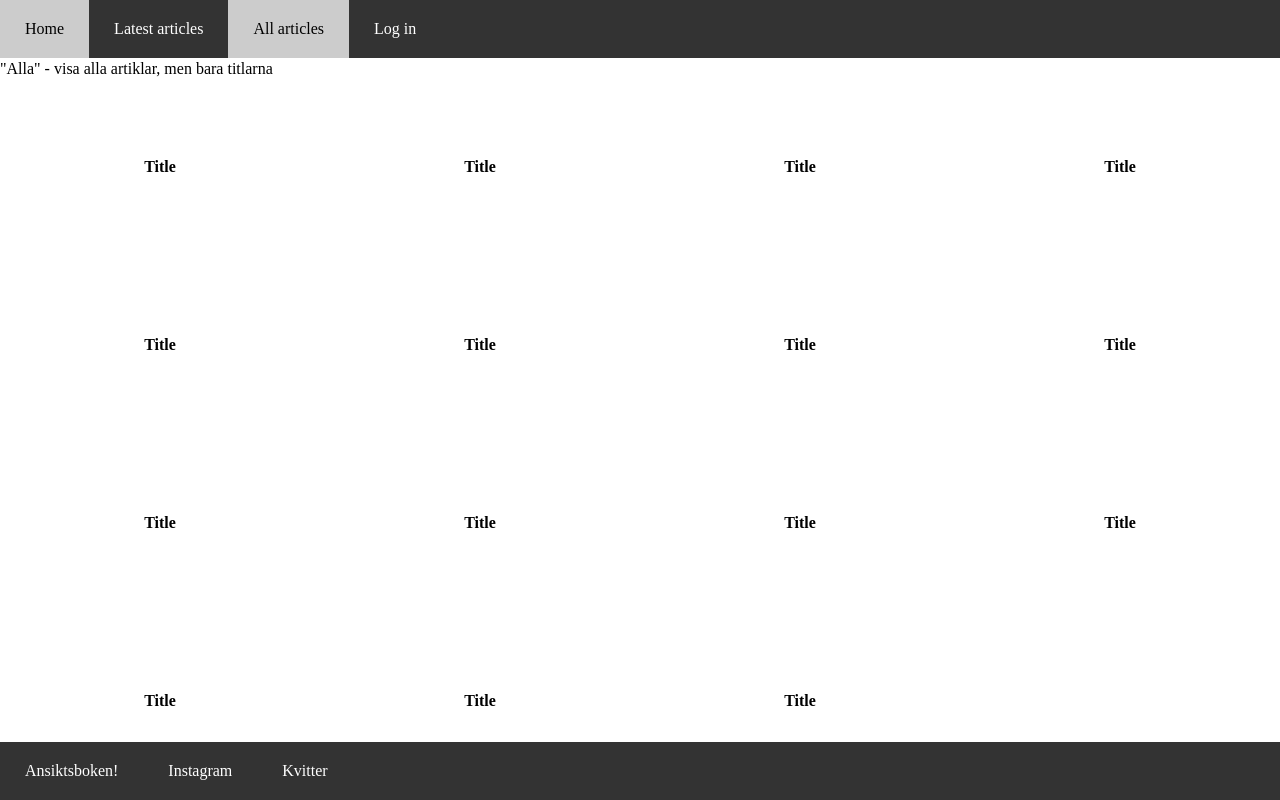
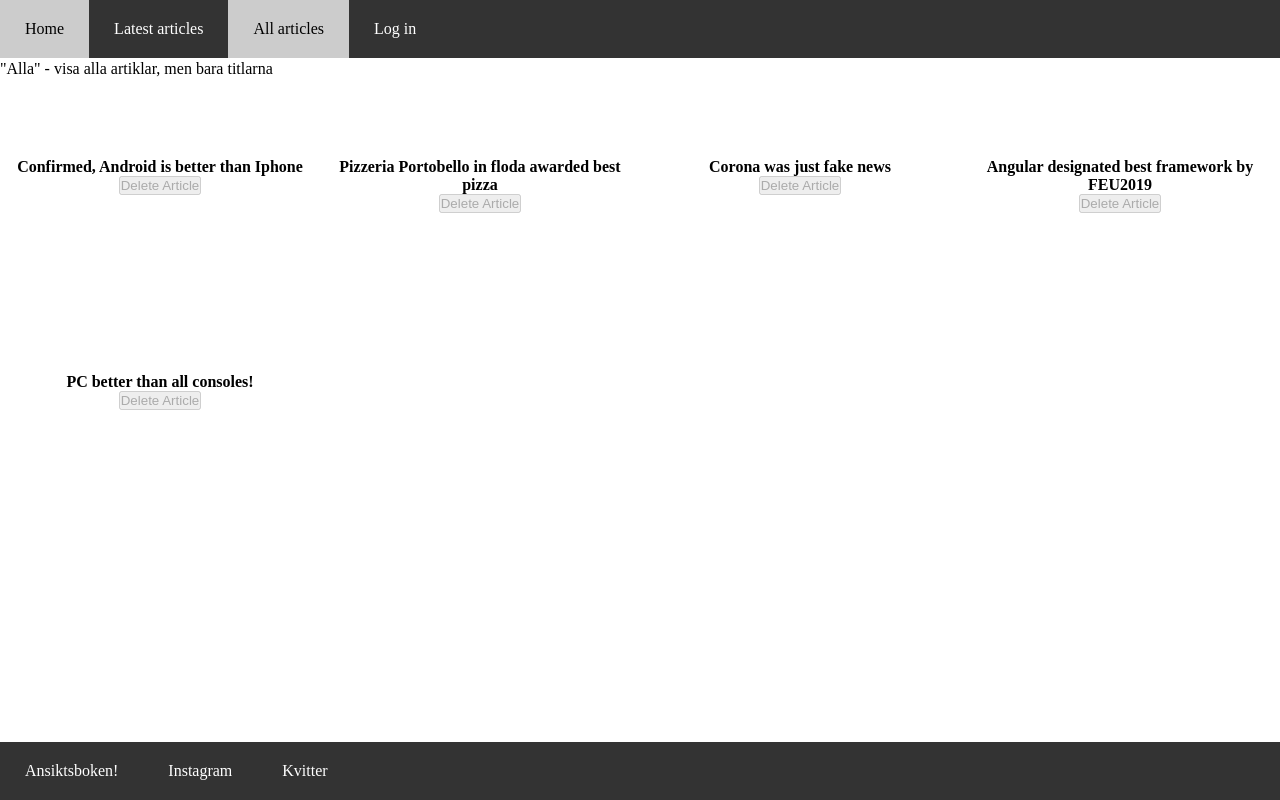
Before and after one commit to EmilHammarstrand/angular-blogg, an Angular app: page /all-articles in a window 1280 px wide. Built offline with nearby package versions, Linux system fonts and the light colour scheme.

Commit message:
added delete functions

```diff
--- a/src/app/add-article/add-article.component.ts
+++ b/src/app/add-article/add-article.component.ts
@@ -1,6 +1,7 @@
 import { LoginServiceService } from './../login-service.service';
 import { Component, OnInit } from '@angular/core';
 import { DataServiceService } from '../data-service.service';
+
 
 @Component({
   selector: 'app-add-article',
--- a/src/app/all-articles/all-articles.component.html
+++ b/src/app/all-articles/all-articles.component.html
@@ -1,19 +1,8 @@
 <p>"Alla" - visa alla artiklar, men bara titlarna</p>
 
 <main>
-<div class="title">Title</div>
-<div class="title">Title</div>
-<div class="title">Title</div>
-<div class="title">Title</div>
-<div class="title">Title</div>
-<div class="title">Title</div>
-<div class="title">Title</div>
-<div class="title">Title</div>
-<div class="title">Title</div>
-<div class="title">Title</div>
-<div class="title">Title</div>
-<div class="title">Title</div>
-<div class="title">Title</div>
-<div class="title">Title</div>
-<div class="title">Title</div>
+    <div *ngFor="let article of this.DataService.articleList; let i = index;">
+        <div class="title" id={{i}}>{{ article.title }}</div>
+        <button [disabled]="!disabled" (click)="removeArticle(i)">Delete Article</button>
+    </div>
 </main>
--- a/src/app/all-articles/all-articles.component.ts
+++ b/src/app/all-articles/all-articles.component.ts
@@ -1,4 +1,6 @@
 import { Component, OnInit } from '@angular/core';
+import { DataServiceService } from '../data-service.service';
+import { LoginServiceService } from '../login-service.service';
 
 @Component({
   selector: 'app-all-articles',
@@ -6,10 +8,15 @@ import { Component, OnInit } from '@angular/core';
   styleUrls: ['./all-articles.component.css']
 })
 export class AllArticlesComponent implements OnInit {
-
-  constructor() { }
+  disabled:boolean;
+  constructor(public DataService: DataServiceService, public LoginService: LoginServiceService) { }
 
   ngOnInit(): void {
+    this.LoginService.getValue().subscribe((value)=> {
+      this.disabled = value;
+    });
   }
-
+  removeArticle(index){
+    this.DataService.removeThisArticle(index);
+  }
 }
--- a/src/app/data-service.service.ts
+++ b/src/app/data-service.service.ts
@@ -43,15 +43,14 @@ export class DataServiceService {
       author: author,
       estimatedTime: estimatedTime
     }
-    this.articleList.push(newArticle);
+    this.articleList.unshift(newArticle);
   }
-
-  removeArticle(){
-    this.articleList.splice(-1,1)
+  removeThisArticle(index){
+    this.articleList.splice(index,1);
     console.log(this.articleList);
   }
   getLatestArticle(){
-    return this.articleList[this.articleList.length-1];
+    return this.articleList[0];
   }
 
 
--- a/src/app/detailed-article/detailed-article.component.html
+++ b/src/app/detailed-article/detailed-article.component.html
@@ -5,7 +5,7 @@
     <p class="content">{{ latestArticle?.content }}</p>
     <p class="author">Author: {{ latestArticle?.author }}</p>
     <p class="time">Estimated time:{{ latestArticle?.estimatedTime }}</p>
-    <button (click)="deleteArticle()">Delete Article</button>
+    <button [disabled]="!disabled" (click)="removeArticle(0)">Delete Article</button>
 </div>
 
 
--- a/src/app/detailed-article/detailed-article.component.ts
+++ b/src/app/detailed-article/detailed-article.component.ts
@@ -1,3 +1,4 @@
+import { LoginServiceService } from './../login-service.service';
 import { DataServiceService } from './../data-service.service';
 import { Component, OnInit } from '@angular/core';
 
@@ -7,19 +8,26 @@ import { Component, OnInit } from '@angular/core';
   styleUrls: ['./detailed-article.component.css']
 })
 export class DetailedArticleComponent implements OnInit {
-  latestArticle = this.DataService.getLatestArticle();
+  latestArticle;
+  disabled;
 
-  constructor(public DataService: DataServiceService) { }
+  constructor(public DataService: DataServiceService, public LoginService: LoginServiceService) { }
 
   ngOnInit(): void {
+    this.latestArticle = this.DataService.getLatestArticle();
+        this.LoginService.getValue().subscribe((value)=> {
+      this.disabled = value;
+    });
+    console.log(this.DataService.articleList);
+
   }
   addArticle(title,content,author,estimatedTime){
     this.DataService.addArticle(title,content,author,estimatedTime);
     this.latestArticle = this.DataService.getLatestArticle();
   }
+  removeArticle(index){
+    this.DataService.removeThisArticle(index);
+    this.latestArticle = this.DataService.getLatestArticle();
 
-  deleteArticle(){
-    this.DataService.removeArticle();
-    this.latestArticle = this.DataService.getLatestArticle();
   }
 }
--- a/src/app/latest-article/latest-article.component.html
+++ b/src/app/latest-article/latest-article.component.html
@@ -1,9 +1,6 @@
-<p>"Senaste artiklar" - visa de 5 senaste artiklarna, men bara en förhandsgranskning av innehållet</p>
-
 <main>
-    <div class="title">Title<div class="content">content</div></div>
-    <div class="title">Title<div class="content">content</div></div>
-    <div class="title">Title<div class="content">content</div></div>
-    <div class="title">Title<div class="content">content</div></div>
-    <div class="title">Title<div class="content">content</div></div>
+    <div *ngFor="let article of (this.DataService.articleList | slice:0:5); let i = index;">
+        <div class="title" id={{i}}>{{ article.title }}<div class="content"> {{ (article.content | slice:0:50) + '...'}} </div></div>
+        <button [disabled]="!disabled" (click)="removeArticle(i)">Delete Article</button>
+    </div>
 </main>
--- a/src/app/latest-article/latest-article.component.ts
+++ b/src/app/latest-article/latest-article.component.ts
@@ -1,4 +1,6 @@
 import { Component, OnInit } from '@angular/core';
+import { DataServiceService } from '../data-service.service';
+import { LoginServiceService } from '../login-service.service';
 
 @Component({
   selector: 'app-latest-article',
@@ -6,10 +8,16 @@ import { Component, OnInit } from '@angular/core';
   styleUrls: ['./latest-article.component.css']
 })
 export class LatestArticleComponent implements OnInit {
-
-  constructor() { }
+  disabled:boolean;
+  constructor(public DataService: DataServiceService, public LoginService: LoginServiceService) { }
 
   ngOnInit(): void {
+    this.LoginService.getValue().subscribe((value)=> {
+      this.disabled = value;
+    });
+  }
+  removeArticle(index){
+    this.DataService.removeThisArticle(index);
   }
 
 }
--- a/src/app/log-in/log-in.component.html
+++ b/src/app/log-in/log-in.component.html
@@ -1,3 +1,3 @@
 <p> {{ message }} </p>
-<button (click)="logIn()" *ngIf="hidden">Ja, logga in</button>
-<button (click)="logOut()" *ngIf="!hidden">Logga out</button>
+<button (click)="logIn()" *ngIf="!hidden">Logga in</button>
+<button (click)="logOut()" *ngIf="hidden">Logga out</button>
--- a/src/app/log-in/log-in.component.ts
+++ b/src/app/log-in/log-in.component.ts
@@ -7,20 +7,21 @@ import { LoginServiceService } from '../login-service.service';
   styleUrls: ['./log-in.component.css']
 })
 export class LogInComponent implements OnInit {
-  message = 'Är det säkert att det är du som är bloggaren?'
-  hidden = true;
+  message;
+  hidden;
   constructor(private LoginService: LoginServiceService ) { }
 
   ngOnInit(): void {
+    this.LoginService.getValue().subscribe((value)=> {
+      this.hidden = value;
+    });
   }
   logIn(): void{
     this.LoginService.setValue(true);
     this.message = 'Du är nu inloggad, funktionalitet upplåst';
-    this.hidden = false;
   }
   logOut():void{
     this.LoginService.setValue(false);
-    this.message = 'Du är nu utloggad, är du bloggare?';
-    this.hidden = true;
+    this.message = 'Du är nu utloggad, är du bloggareN?';
   }
 }
```
